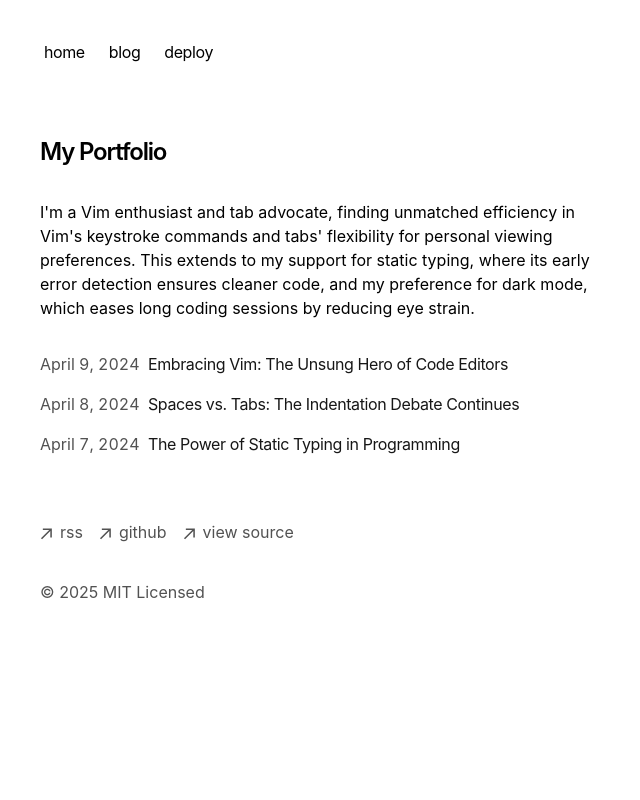
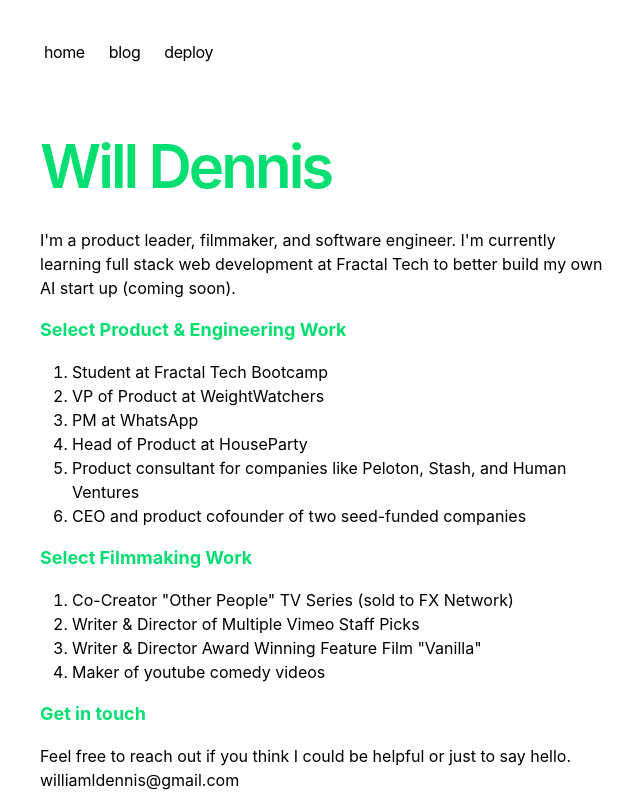
Before and after one commit to williamldennis/portfolio, a Next.js app: page / in a window 1280 px wide. Shown: the top 800 px of the page, without its empty margins (312-952 px from the left). Built offline with nearby package versions, Linux system fonts and the light colour scheme.

Commit message:
made an about me section

```diff
--- a/app/components/posts.tsx
+++ b/app/components/posts.tsx
@@ -22,7 +22,7 @@
             href={`/blog/${post.slug}`}
           >
             <div className="w-full flex flex-col md:flex-row space-x-0 md:space-x-2">
-              <p className="text-neutral-600 dark:text-neutral-400 w-[100px] tabular-nums">
+              <p className="text-neutral-600 dark:text-green-400 w-[100px] tabular-nums">
                 {formatDate(post.metadata.publishedAt, false)}
               </p>
               <p className="text-neutral-900 dark:text-neutral-100 tracking-tight">
--- a/app/page.tsx
+++ b/app/page.tsx
@@ -1,19 +1,50 @@
 import { BlogPosts } from 'app/components/posts'
 
 export default function Page() {
+
+
+  const h1Style = `mb-8 text-6xl font-semibold tracking-tighter text-green-400`
+  const h2Style = `my-4 font-bold text-lg text-green-400`
+
   return (
     <section>
-      <h1 className="mb-8 text-2xl font-semibold tracking-tighter">
-        My Portfolio
+      <h1 className={h1Style}>
+        Will Dennis
       </h1>
       <p className="mb-4">
-        {`I'm a Vim enthusiast and tab advocate, finding unmatched efficiency in
-        Vim's keystroke commands and tabs' flexibility for personal viewing
-        preferences. This extends to my support for static typing, where its
-        early error detection ensures cleaner code, and my preference for dark
-        mode, which eases long coding sessions by reducing eye strain.`}
+        {`I'm a product leader, filmmaker, and software engineer. I'm currently learning full stack web development at Fractal Tech to better build my own AI start up (coming soon).`}
       </p>
-      <div className="my-8">
+      <h2 className={h2Style}>
+        {`Select Product & Engineering Work`}
+      </h2>
+      <ol className='list-decimal ml-8'>
+        <li>Student at Fractal Tech Bootcamp</li>
+        <li>VP of Product at WeightWatchers</li>
+        <li>PM at WhatsApp</li>
+        <li>Head of Product at HouseParty</li>
+        <li>Product consultant for companies like Peloton, Stash, and Human Ventures</li>
+        <li>CEO and product cofounder of two seed-funded companies</li>
+      </ol>
+
+      <h2 className={h2Style}>
+        {`Select Filmmaking Work`}
+      </h2>
+      <ol className='list-decimal ml-8'>
+        <li>Co-Creator "Other People" TV Series (sold to FX Network)</li>
+        <li>Writer & Director of Multiple Vimeo Staff Picks</li>
+        <li>Writer & Director Award Winning Feature Film "Vanilla"</li>
+        <li>Maker of youtube comedy videos</li>
+      </ol>
+      <h2 className={h2Style}>
+        {`Get in touch`}
+      </h2>
+      <p className="mb-4">
+        {`Feel free to reach out if you think I could be helpful or just to say hello. williamldennis@gmail.com`}
+      </p>
+      <h2 className={h2Style}>
+        {`Blog`}
+      </h2>
+      <div className="">
         <BlogPosts />
       </div>
     </section>
--- a/package.json
+++ b/package.json
@@ -13,7 +13,7 @@
     "@vercel/analytics": "^1.1.3",
     "@vercel/speed-insights": "^1.0.9",
     "geist": "1.2.2",
-    "next": "canary",
+    "next": "^14.2.3",
     "next-mdx-remote": "^4.4.1",
     "postcss": "^8.4.35",
     "react": "18.2.0",
```
Also changed, not shown: app/global.css (+7 -4 lines), 2 other files (tests, documents, lock files or other folders).
